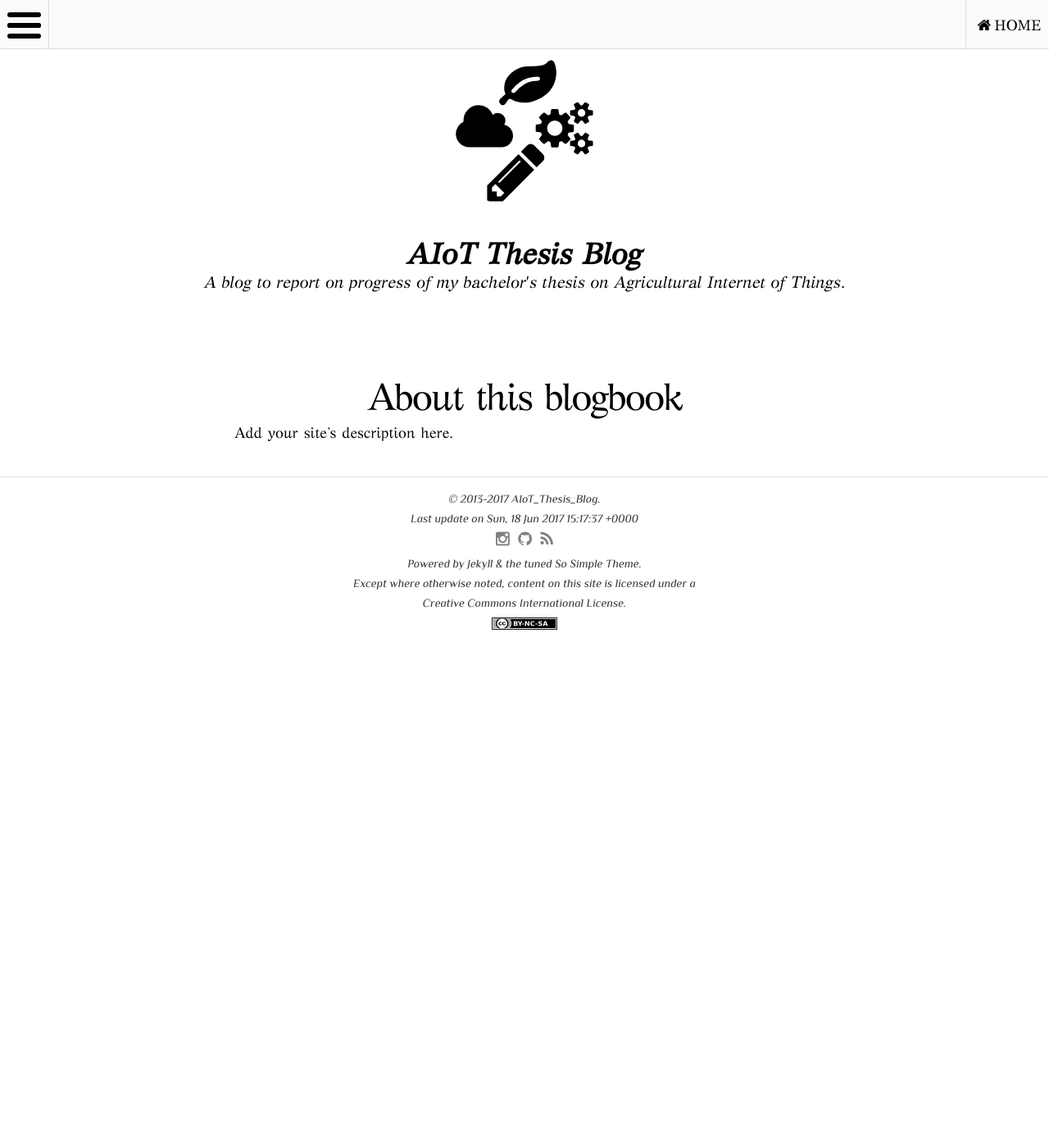
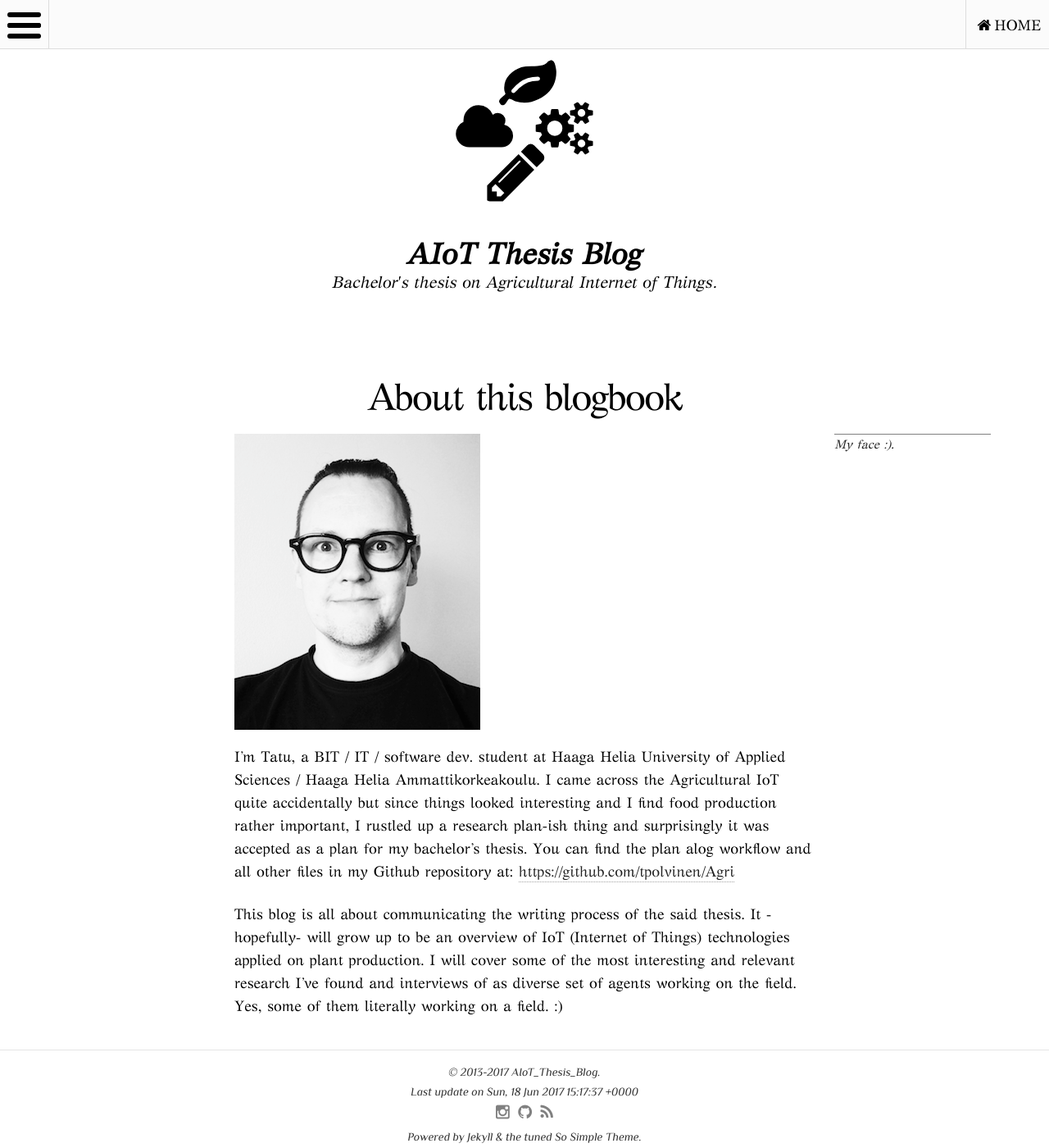
Before and after one commit to tpolvinen/tpolvinen.github.io, a Jekyll site: the page built from about/index.md, in a window 1280 px wide and 1400 px high. Shown: the whole window at 82% size. Built offline with Jekyll 4.4.1, drawn with Linux system fonts in a browser that asks for light colours; nearby versions of some CDN libraries.

Commit message:
Refactored About & added Author image & new description in _config.yml

```diff
--- a/_config.yml
+++ b/_config.yml
@@ -3,7 +3,7 @@
 title: AIoT Thesis Blog
 locale: eu_FI
 timezone: EET
-description: A blog to report on progress of my bachelor's thesis on Agricultural Internet of Things.
+description: Bachelor's thesis on Agricultural Internet of Things.
 logo: site-logo.svg
 search: true
 url: "https://tpolvinen.github.io" #your-site-url
--- a/about/index.md
+++ b/about/index.md
@@ -2,7 +2,14 @@
 layout: page
 title: About this blogbook
 excerpt: "About this site"
-date: '2015-08-09T00:30:00+01:00'
-search_omit: true
+date: '2017-06-13T22:35:00+03:00'
+search_omit: false
 ---
-Add your site's description here.
+<figure>
+    <a href="../images/smallFace.png"><img src="../images/smallFace.png" alt="image"></a>
+    <figcaption><a href="../images/smallFace.png" title="smallFace">My face :)</a>.</figcaption>
+</figure>
+
+I'm Tatu, a BIT / IT / software dev. student at Haaga Helia University of Applied Sciences / Haaga Helia Ammattikorkeakoulu. I came across the Agricultural IoT quite accidentally but since things looked interesting and I find food production rather important, I rustled up a research plan-ish thing and surprisingly it was accepted as a plan for my bachelor's thesis. You can find the plan alog workflow and all other files in my Github repository at: [https://github.com/tpolvinen/Agri](https://github.com/tpolvinen/Agri)
+
+This blog is all about communicating the writing process of the said thesis. It -hopefully- will grow up to be an overview of IoT (Internet of Things) technologies applied on plant production. I will cover some of the most interesting and relevant research I've found and interviews of as diverse set of agents working on the field. Yes, some of them literally working on a field. :)
```
Also changed, not shown: images/authors/bio-photo.jpg, images/authors/smallFace copy.png (added), images/smallFace.png (added).
